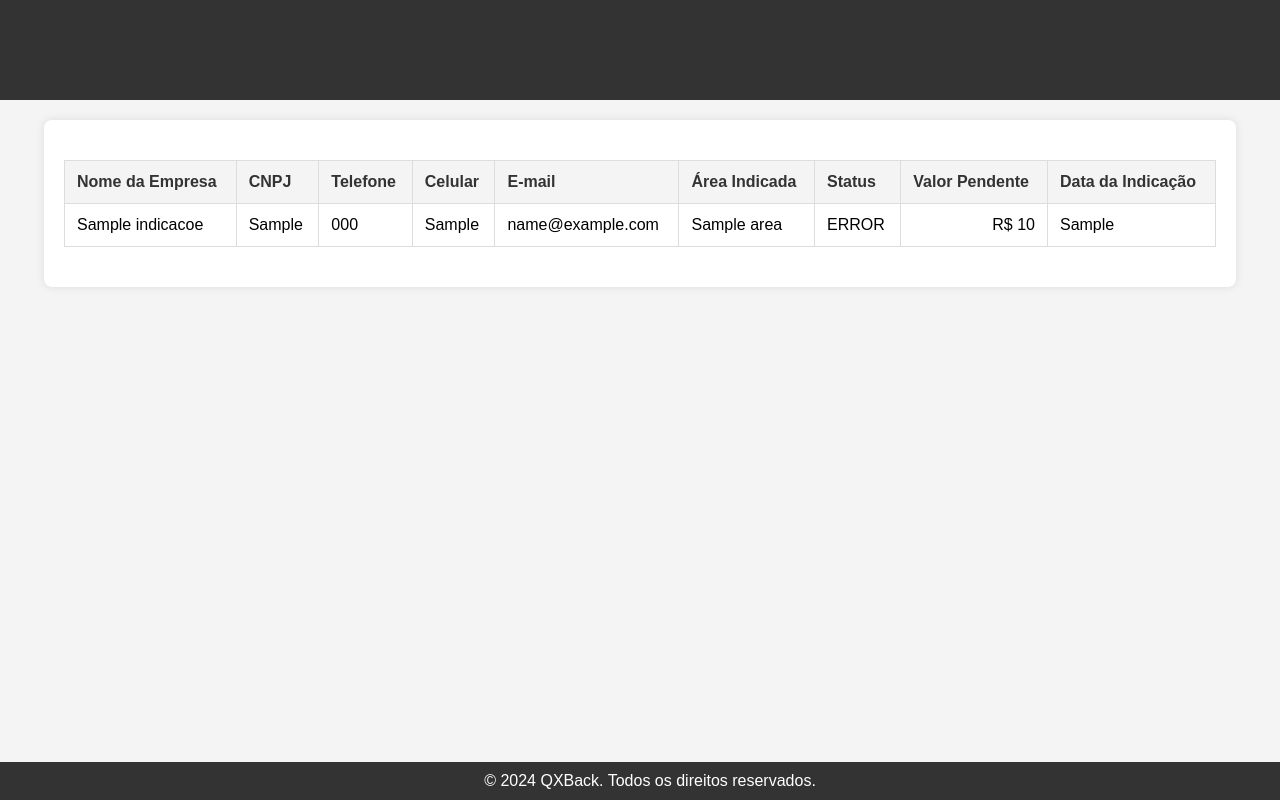
After one commit to Group-QXBack/site-qxback, a PHP site: page /minhas_indicacoes.php in a window 1280 px wide. The commit adds this page. Run offline with PHP 8.4, Linux system fonts and the light colour scheme; the visitor is signed in with stand-in values (Sample User, id 1); tables that the repository leaves empty or names only in its code hold one stand-in row (values such as "Sample post").

Commit message:
att final

```diff
--- a/ScreenUser/index.php
+++ b/ScreenUser/index.php
@@ -87,7 +87,7 @@ if ($result->num_rows > 0) {
                     <i class="fi fi-sr-lock"></i>
                     <p>Redefinir Senha</p>
                 </a>
-                <a href="#">
+                <a href="minhas_indicacoes.php">
                     <i class="fi fi-ss-book"></i>
                     <p>Minhas Indicações</p>
                 </a>
--- /dev/null
+++ b/ScreenUser/minhas_indicacoes.php
@@ -0,0 +1,168 @@
+<?php
+session_start();
+include_once('../ScreenCadastro/config.php'); // Inclua sua configuração de banco de dados
+
+// Verifique se o usuário está autenticado
+if (!isset($_SESSION['usuario'])) {
+    header('Location: login.html');
+    exit();
+}
+
+$usuario_id = $_SESSION['usuario']['id'];
+
+// Consultar as indicações do usuário
+$query = "
+    SELECT i.nome_empresa, i.cnpj, i.telefone_empresa, i.celular_empresa, i.email_empresa,
+           i.data_indicacao, i.status, i.valor_pendente,
+           GROUP_CONCAT(a.nome SEPARATOR ', ') AS areas
+    FROM indicacoes i
+    JOIN indicacoes_areas ia ON i.id = ia.indicacao_id
+    JOIN areas a ON ia.area_id = a.id
+    WHERE i.usuario_id = ?
+    GROUP BY i.id
+";
+$stmt = $conexao->prepare($query);
+$stmt->bind_param("i", $usuario_id);
+$stmt->execute();
+$result = $stmt->get_result();
+$indicacoes = $result->fetch_all(MYSQLI_ASSOC);
+
+$stmt->close();
+$conexao->close();
+?>
+
+<!DOCTYPE html>
+<html lang="pt-BR">
+<head>
+    <meta charset="UTF-8">
+    <meta name="viewport" content="width=device-width, initial-scale=1.0">
+    <title>Minhas Indicações</title>
+    <style>
+        body {
+            font-family: Arial, sans-serif;
+            background-color: #f4f4f4;
+            margin: 0;
+            padding: 0;
+        }
+        header {
+            background-color: #333;
+            color: white;
+            padding: 10px 20px;
+            text-align: center;
+        }
+        .container {
+            width: 90%;
+            margin: 20px auto;
+            padding: 20px;
+            background: white;
+            border-radius: 8px;
+            box-shadow: 0 0 10px rgba(0, 0, 0, 0.1);
+        }
+        h1 {
+            text-align: center;
+            color: #333;
+        }
+        table {
+            width: 100%;
+            border-collapse: collapse;
+            margin: 20px 0;
+        }
+        table, th, td {
+            border: 1px solid #ddd;
+        }
+        th, td {
+            padding: 12px;
+            text-align: left;
+        }
+        th {
+            background-color: #f4f4f4;
+            color: #333;
+        }
+        tr:nth-child(even) {
+            background-color: #f9f9f9;
+        }
+        .status-em-andamento {
+            color: #f39c12;
+            font-weight: bold;
+        }
+        .status-confirmada {
+            color: #2ecc71;
+            font-weight: bold;
+        }
+        .status-rejeitada {
+            color: #e74c3c;
+            font-weight: bold;
+        }
+        .valor-pendente {
+            text-align: right;
+        }
+        footer {
+            text-align: center;
+            padding: 10px;
+            background-color: #333;
+            color: white;
+            position: fixed;
+            width: 100%;
+            bottom: 0;
+        }
+    </style>
+</head>
+<body>
+    <header>
+        <h1>Minhas Indicações</h1>
+    </header>
+    <div class="container">
+        <table>
+            <thead>
+                <tr>
+                    <th>Nome da Empresa</th>
+                    <th>CNPJ</th>
+                    <th>Telefone</th>
+                    <th>Celular</th>
+                    <th>E-mail</th>
+                    <th>Área Indicada</th>
+                    <th>Status</th>
+                    <th>Valor Pendente</th>
+                    <th>Data da Indicação</th>
+                </tr>
+            </thead>
+            <tbody>
+                <?php
+                if (!empty($indicacoes)) {
+                    foreach ($indicacoes as $row) {
+                        $statusClass = '';
+                        switch ($row['status']) {
+                            case 'Em Andamento':
+                                $statusClass = 'status-em-andamento';
+                                break;
+                            case 'Confirmada':
+                                $statusClass = 'status-confirmada';
+                                break;
+                            case 'Rejeitada':
+                                $statusClass = 'status-rejeitada';
+                                break;
+                        }
+                        echo "<tr>
+                            <td>{$row['nome_empresa']}</td>
+                            <td>{$row['cnpj']}</td>
+                            <td>{$row['telefone_empresa']}</td>
+                            <td>{$row['celular_empresa']}</td>
+                            <td>{$row['email_empresa']}</td>
+                            <td>{$row['areas']}</td>
+                            <td class='$statusClass'>{$row['status']}</td>
+                            <td class='valor-pendente'>R$ {$row['valor_pendente']}</td>
+                            <td>{$row['data_indicacao']}</td>
+                        </tr>";
+                    }
+                } else {
+                    echo "<tr><td colspan='9'>Nenhuma indicação encontrada.</td></tr>";
+                }
+                ?>
+            </tbody>
+        </table>
+    </div>
+    <footer>
+        &copy; 2024 QXBack. Todos os direitos reservados.
+    </footer>
+</body>
+</html>
--- a/ScreenUser/redefinir_senha.php
+++ b/ScreenUser/redefinir_senha.php
@@ -93,7 +93,7 @@ if ($_SERVER['REQUEST_METHOD'] == 'POST') {
                     <i class="fi fi-sr-lock"></i>
                     <p>Redefinir Senha</p>
                 </a>
-                <a href="#">
+                <a href="minhas_indicacoes.php">
                     <i class="fi fi-ss-book"></i>
                     <p>Minhas Indicações</p>
                 </a>
```
Also changed, not shown: ScreenCadastro/config.php (+14 -6 lines), ScreenUser/buscar_dados_empresa.php (added, +59 -0 lines), ScreenUser/indicar.php (+132 -9 lines), ScreenUser/processar_indicacao.php (+58 -16 lines), ScreenUser/style.css (+13 -0 lines).
